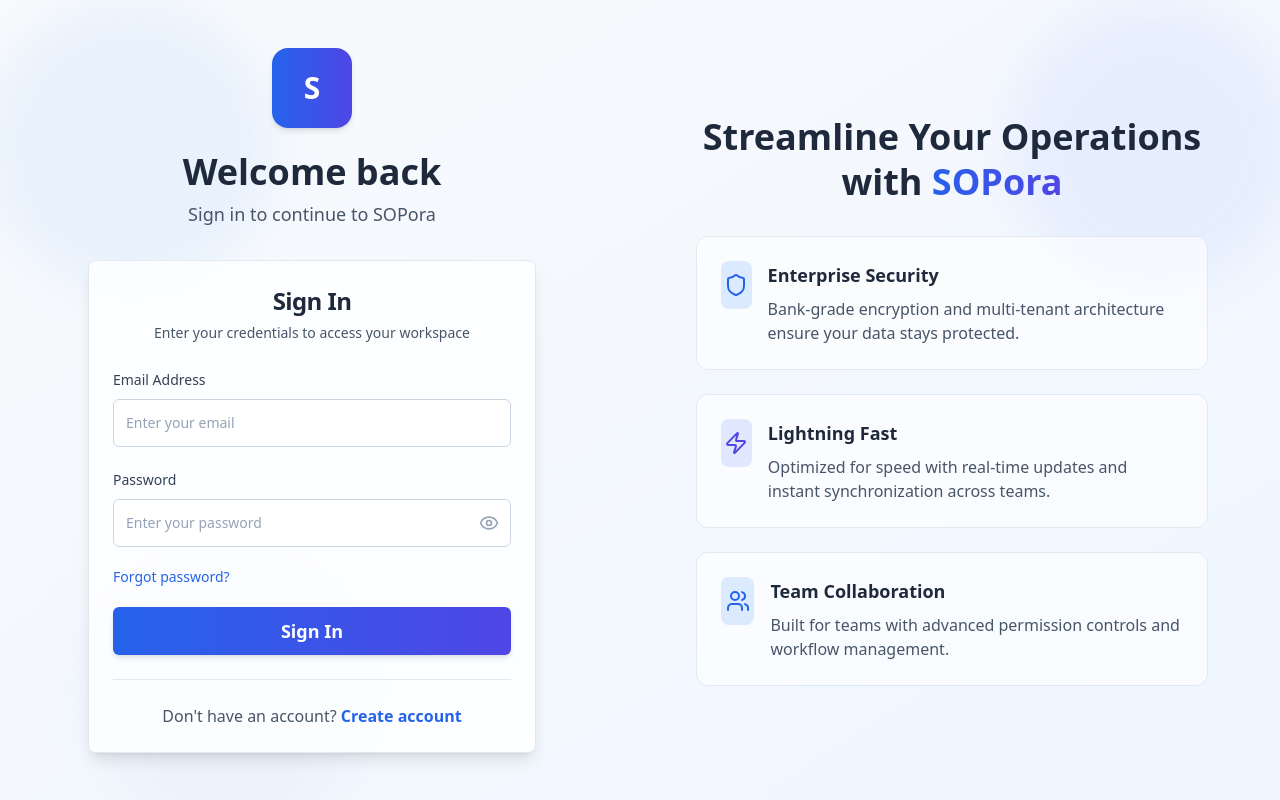
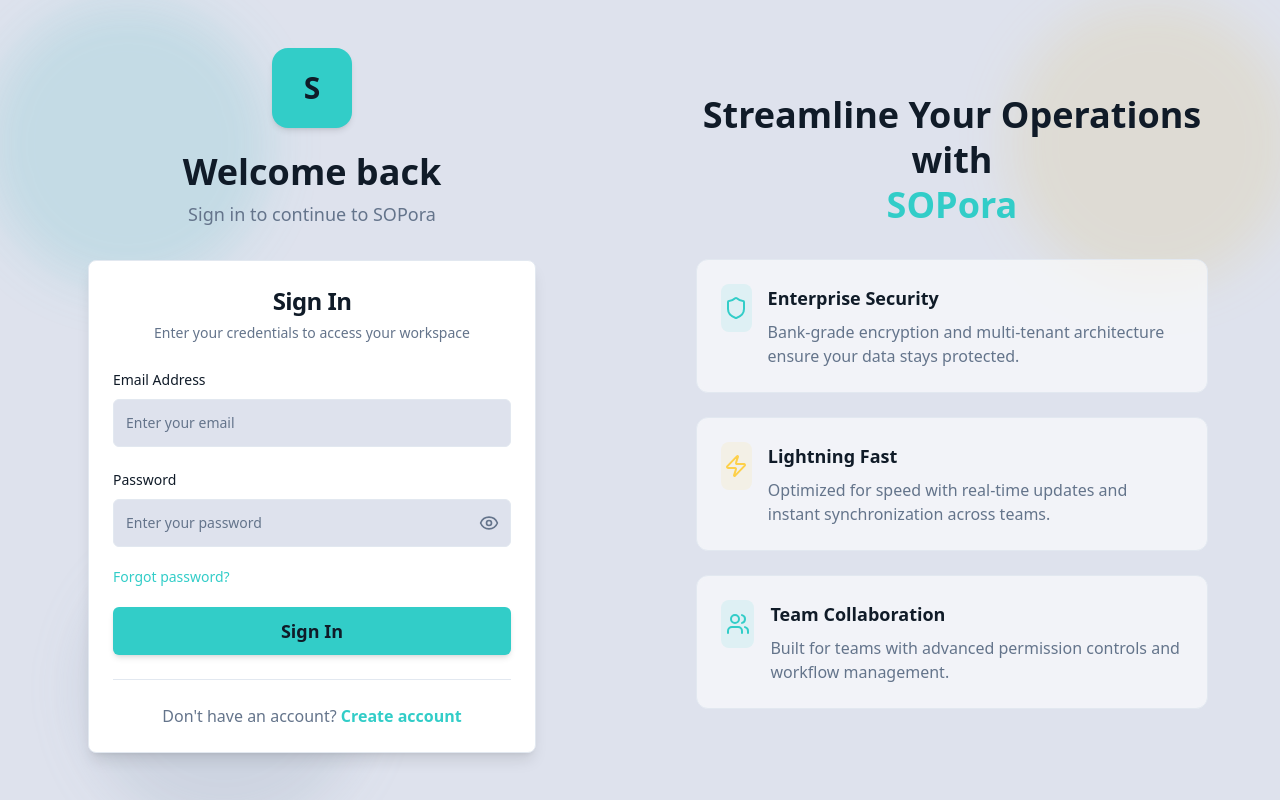
Before and after one commit to Manojkumar149/sopora-ui, a React (Vite) app: page /login in a window 1280 px wide. Built offline with nearby package versions, Linux system fonts and the light colour scheme.

Commit message:
Fix: Consistent color scheme across pages
Apply the same color scheme to the login and landing pages as the other pages.

```diff
--- a/src/pages/LoginPage.tsx
+++ b/src/pages/LoginPage.tsx
@@ -25,12 +25,12 @@ const LoginPage = () => {
   };
 
   return (
-    <div className="min-h-screen bg-gradient-to-br from-slate-50 to-blue-50 relative overflow-hidden">
+    <div className="min-h-screen bg-background relative overflow-hidden">
       {/* Animated background elements */}
       <div className="absolute inset-0">
-        <div className="absolute top-0 -left-4 w-72 h-72 bg-blue-200/30 rounded-full mix-blend-multiply filter blur-xl animate-pulse"></div>
-        <div className="absolute top-0 -right-4 w-72 h-72 bg-indigo-200/30 rounded-full mix-blend-multiply filter blur-xl animate-pulse"></div>
-        <div className="absolute -bottom-8 left-20 w-72 h-72 bg-slate-200/30 rounded-full mix-blend-multiply filter blur-xl animate-pulse"></div>
+        <div className="absolute top-0 -left-4 w-72 h-72 bg-primary/20 rounded-full mix-blend-multiply filter blur-xl animate-pulse"></div>
+        <div className="absolute top-0 -right-4 w-72 h-72 bg-accent/20 rounded-full mix-blend-multiply filter blur-xl animate-pulse"></div>
+        <div className="absolute -bottom-8 left-20 w-72 h-72 bg-secondary/20 rounded-full mix-blend-multiply filter blur-xl animate-pulse"></div>
       </div>
 
       <div className="relative z-10 flex min-h-screen">
@@ -39,38 +39,38 @@ const LoginPage = () => {
           <div className="w-full max-w-md">
             {/* Logo Section */}
             <div className="text-center mb-8">
-              <div className="w-20 h-20 bg-gradient-to-r from-blue-600 to-indigo-600 rounded-2xl flex items-center justify-center mx-auto mb-6 shadow-md">
-                <span className="text-white font-bold text-3xl">S</span>
+              <div className="w-20 h-20 bg-primary rounded-2xl flex items-center justify-center mx-auto mb-6 shadow-md">
+                <span className="text-primary-foreground font-bold text-3xl">S</span>
               </div>
-              <h1 className="text-slate-800 font-bold text-4xl mb-2">
+              <h1 className="text-foreground font-bold text-4xl mb-2">
                 Welcome back
               </h1>
-              <p className="text-slate-600 text-lg">Sign in to continue to SOPora</p>
+              <p className="text-muted-foreground text-lg">Sign in to continue to SOPora</p>
             </div>
 
-            <Card className="bg-white/80 border-slate-200 backdrop-blur-sm shadow-lg">
+            <Card className="bg-card border-border backdrop-blur-sm shadow-lg">
               <CardHeader className="text-center pb-6">
-                <CardTitle className="text-slate-800 text-2xl">Sign In</CardTitle>
-                <CardDescription className="text-slate-600">
+                <CardTitle className="text-card-foreground text-2xl">Sign In</CardTitle>
+                <CardDescription className="text-muted-foreground">
                   Enter your credentials to access your workspace
                 </CardDescription>
               </CardHeader>
               <CardContent className="space-y-6">
                 <form onSubmit={handleSubmit} className="space-y-5">
                   <div className="space-y-2">
-                    <Label htmlFor="email" className="text-slate-700 font-medium">Email Address</Label>
+                    <Label htmlFor="email" className="text-foreground font-medium">Email Address</Label>
                     <Input
                       id="email"
                       type="email"
                       placeholder="Enter your email"
                       value={email}
                       onChange={(e) => setEmail(e.target.value)}
-                      className="bg-white border-slate-300 text-slate-800 placeholder:text-slate-400 h-12 focus:border-blue-500 focus:ring-blue-500"
+                      className="h-12"
                       required
                     />
                   </div>
                   <div className="space-y-2">
-                    <Label htmlFor="password" className="text-slate-700 font-medium">Password</Label>
+                    <Label htmlFor="password" className="text-foreground font-medium">Password</Label>
                     <div className="relative">
                       <Input
                         id="password"
@@ -78,13 +78,13 @@ const LoginPage = () => {
                         placeholder="Enter your password"
                         value={password}
                         onChange={(e) => setPassword(e.target.value)}
-                        className="bg-white border-slate-300 text-slate-800 placeholder:text-slate-400 h-12 pr-12 focus:border-blue-500 focus:ring-blue-500"
+                        className="h-12 pr-12"
                         required
                       />
                       <button
                         type="button"
                         onClick={() => setShowPassword(!showPassword)}
-                        className="absolute right-3 top-1/2 transform -translate-y-1/2 text-slate-400 hover:text-slate-600 transition-colors"
+                        className="absolute right-3 top-1/2 transform -translate-y-1/2 text-muted-foreground hover:text-foreground transition-colors"
                       >
                         {showPassword ? <EyeOff className="w-5 h-5" /> : <Eye className="w-5 h-5" />}
                       </button>
@@ -92,14 +92,14 @@ const LoginPage = () => {
                   </div>
 
                   <div className="flex items-center justify-between text-sm">
-                    <Link to="#" className="text-blue-600 hover:text-blue-700 transition-colors font-medium">
+                    <Link to="#" className="text-primary hover:text-primary/80 transition-colors font-medium">
                       Forgot password?
                     </Link>
                   </div>
 
                   <Button
                     type="submit"
-                    className="w-full bg-gradient-to-r from-blue-600 to-indigo-600 hover:from-blue-700 hover:to-indigo-700 text-white font-semibold h-12 text-lg shadow-md transition-all duration-200 transform hover:scale-[1.02]"
+                    className="w-full h-12 text-lg font-semibold shadow-md transition-all duration-200 transform hover:scale-[1.02]"
                     disabled={isLoading}
                   >
                     {isLoading ? (
@@ -113,11 +113,11 @@ const LoginPage = () => {
                   </Button>
                 </form>
 
-                <Separator className="bg-slate-200" />
+                <Separator />
 
-                <div className="text-center text-slate-600">
+                <div className="text-center text-muted-foreground">
                   Don't have an account?{" "}
-                  <Link to="/register" className="text-blue-600 hover:text-blue-700 font-semibold transition-colors">
+                  <Link to="/register" className="text-primary hover:text-primary/80 font-semibold transition-colors">
                     Create account
                   </Link>
                 </div>
@@ -129,39 +129,39 @@ const LoginPage = () => {
         {/* Right Side - Features */}
         <div className="hidden lg:flex flex-1 items-center justify-center p-12">
           <div className="max-w-lg text-center space-y-8">
-            <h2 className="text-slate-800 text-4xl font-bold leading-tight">
+            <h2 className="text-foreground text-4xl font-bold leading-tight">
               Streamline Your Operations with
-              <span className="text-transparent bg-clip-text bg-gradient-to-r from-blue-600 to-indigo-600"> SOPora</span>
+              <span className="text-primary block"> SOPora</span>
             </h2>
 
             <div className="space-y-6">
-              <div className="flex items-start space-x-4 text-left bg-white/60 rounded-xl p-6 backdrop-blur-sm border border-slate-200">
-                <div className="w-12 h-12 bg-blue-100 rounded-lg flex items-center justify-center">
-                  <Shield className="w-6 h-6 text-blue-600" />
+              <div className="flex items-start space-x-4 text-left bg-card/60 rounded-xl p-6 backdrop-blur-sm border border-border">
+                <div className="w-12 h-12 bg-primary/10 rounded-lg flex items-center justify-center">
+                  <Shield className="w-6 h-6 text-primary" />
                 </div>
                 <div>
-                  <h3 className="text-slate-800 font-semibold text-lg mb-2">Enterprise Security</h3>
-                  <p className="text-slate-600">Bank-grade encryption and multi-tenant architecture ensure your data stays protected.</p>
+                  <h3 className="text-card-foreground font-semibold text-lg mb-2">Enterprise Security</h3>
+                  <p className="text-muted-foreground">Bank-grade encryption and multi-tenant architecture ensure your data stays protected.</p>
                 </div>
               </div>
 
-              <div className="flex items-start space-x-4 text-left bg-white/60 rounded-xl p-6 backdrop-blur-sm border border-slate-200">
-                <div className="w-12 h-12 bg-indigo-100 rounded-lg flex items-center justify-center">
-                  <Zap className="w-6 h-6 text-indigo-600" />
+              <div className="flex items-start space-x-4 text-left bg-card/60 rounded-xl p-6 backdrop-blur-sm border border-border">
+                <div className="w-12 h-12 bg-accent/10 rounded-lg flex items-center justify-center">
+                  <Zap className="w-6 h-6 text-accent" />
                 </div>
                 <div>
-                  <h3 className="text-slate-800 font-semibold text-lg mb-2">Lightning Fast</h3>
-                  <p className="text-slate-600">Optimized for speed with real-time updates and instant synchronization across teams.</p>
+                  <h3 className="text-card-foreground font-semibold text-lg mb-2">Lightning Fast</h3>
+                  <p className="text-muted-foreground">Optimized for speed with real-time updates and instant synchronization across teams.</p>
                 </div>
               </div>
 
-              <div className="flex items-start space-x-4 text-left bg-white/60 rounded-xl p-6 backdrop-blur-sm border border-slate-200">
-                <div className="w-12 h-12 bg-blue-100 rounded-lg flex items-center justify-center">
-                  <Users className="w-6 h-6 text-blue-600" />
+              <div className="flex items-start space-x-4 text-left bg-card/60 rounded-xl p-6 backdrop-blur-sm border border-border">
+                <div className="w-12 h-12 bg-primary/10 rounded-lg flex items-center justify-center">
+                  <Users className="w-6 h-6 text-primary" />
                 </div>
                 <div>
-                  <h3 className="text-slate-800 font-semibold text-lg mb-2">Team Collaboration</h3>
-                  <p className="text-slate-600">Built for teams with advanced permission controls and workflow management.</p>
+                  <h3 className="text-card-foreground font-semibold text-lg mb-2">Team Collaboration</h3>
+                  <p className="text-muted-foreground">Built for teams with advanced permission controls and workflow management.</p>
                 </div>
               </div>
             </div>
```
Also changed, not shown: src/pages/LandingPage.tsx (+87 -88 lines).
